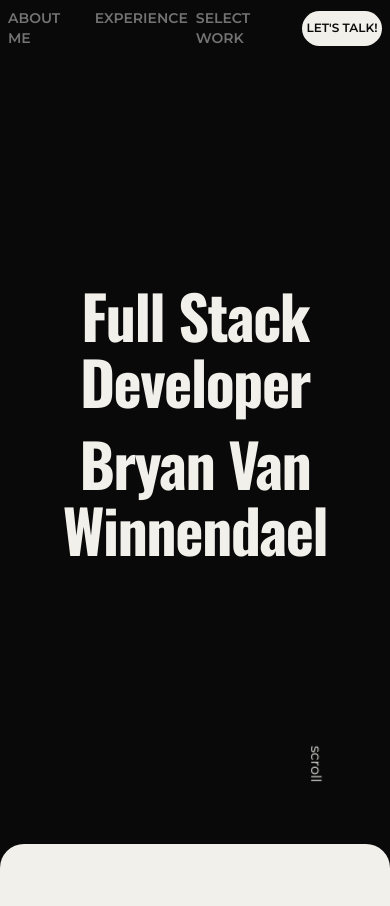
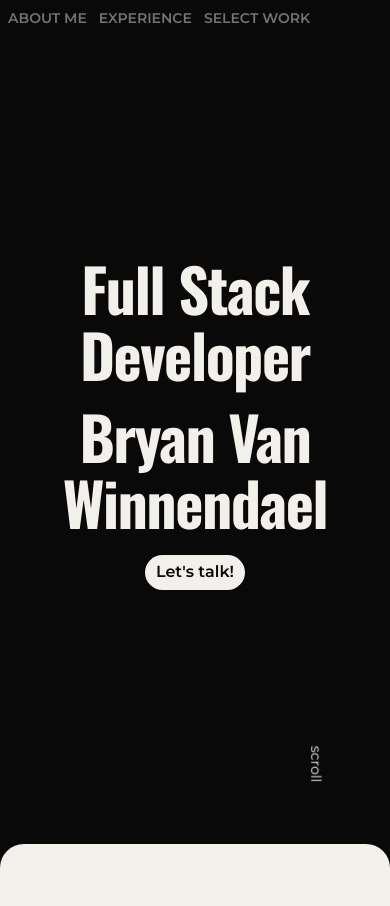
Before and after one commit to BryanVanWinnendael/Portfolio, an Astro site: page / in a window 390 px wide. Shown: the top 906 px of the page. Built offline with nearby package versions, Linux system fonts and the light colour scheme; Astro itself is replaced by a stand-in of ours.

Commit message:
contact button

```diff
--- a/src/components/header.tsx
+++ b/src/components/header.tsx
@@ -9,7 +9,7 @@ import { scrollToElement } from "@/lib/utils"
 export default function Index() {
   const [isActive, setIsActive] = useState(false)
   const [background_color, setBackground_color] = useState("bg-primary")
-  const { isLarge, isMedium } = useScreen()
+  const { isLarge, isMedium, isSmall } = useScreen()
   const [isTop, setIsTop] = useState(true)
   const [location, setLocation] = useState("")
 
@@ -99,7 +99,7 @@ export default function Index() {
           animate={isTop && location === "/" ? "open" : "closed"}
           className="flex justify-between items-center fixed top-0 w-full bg-primary sm:p-6 p-2 uppercase font-semibold"
         >
-          <li className="flex md:gap-4 gap-2 md:text-lg text-sm">
+          <li className="flex md:gap-4 gap-3 md:text-lg text-sm">
             <p
               onClick={() => scrollToElement("about")}
               className="text-muted-foreground cursor-pointer"
@@ -119,14 +119,16 @@ export default function Index() {
               Select work
             </p>
           </li>
+          {!isSmall && (
             <div
               onClick={() => scrollToElement("contact")}
-            className="w-[80px] text-primary bg-secondary h-[35px] lg:w-[100px] lg:h-[40px] cursor-pointer overflow-hidden rounded-3xl"
+              className="w-[80px] text-primary bg-secondary h-[35px] lg:w-[100px] lg:h-[40px] cursor-pointer overflow-hidden rounded-3xl flex items-center justify-center"
             >
-            <p className="flex flex-col justify-center items-center md:text-[13px] text-xs h-full w-full font-semibold">
+              <p className="flex flex-col justify-center text-center items-center md:text-[13px] text-xs h-full w-full font-semibold">
                 Let's talk!
               </p>
             </div>
+          )}
         </motion.div>
       )}
 
--- a/src/components/hero.tsx
+++ b/src/components/hero.tsx
@@ -2,9 +2,12 @@ import { motion } from "framer-motion"
 import { useEffect, useRef } from "react"
 import ScrollLine from "@/components/scrollLine"
 import { setBackgroundColor } from "@/stores/background"
+import { scrollToElement } from "@/lib/utils"
+import useScreen from "@/hooks/useScreen"
 
 const Hero = () => {
   const targetRef = useRef(null)
+  const { isSmall } = useScreen()
 
   useEffect(() => {
     const observer = new IntersectionObserver(
@@ -45,6 +48,19 @@ const Hero = () => {
           </h1>
         </div>
       </div>
+      {isSmall && (
+        <div className="w-full flex justify-center mt-5">
+          <div
+            onClick={() => scrollToElement("contact")}
+            className="text-primary bg-secondary h-[35px] w-[100px] cursor-pointer overflow-hidden rounded-3xl flex items-center justify-center"
+          >
+            <p className="flex flex-col justify-center text-center items-center md:text-[24px] h-full w-full font-semibold">
+              Let's talk!
+            </p>
+          </div>
+        </div>
+      )}
+
       <div className="flex justify-end text-sm w-full h-12 lowercase px-5 absolute bottom-5 right-0">
         <div className="flex items-center rotate-90">
           <p className="text-md">Scroll</p>
```
Lines whose indentation alone changed are shown as unchanged.
